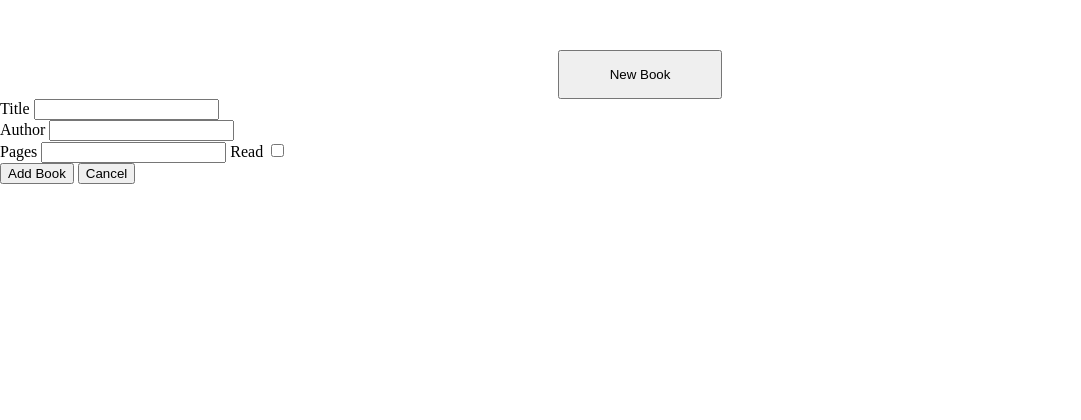
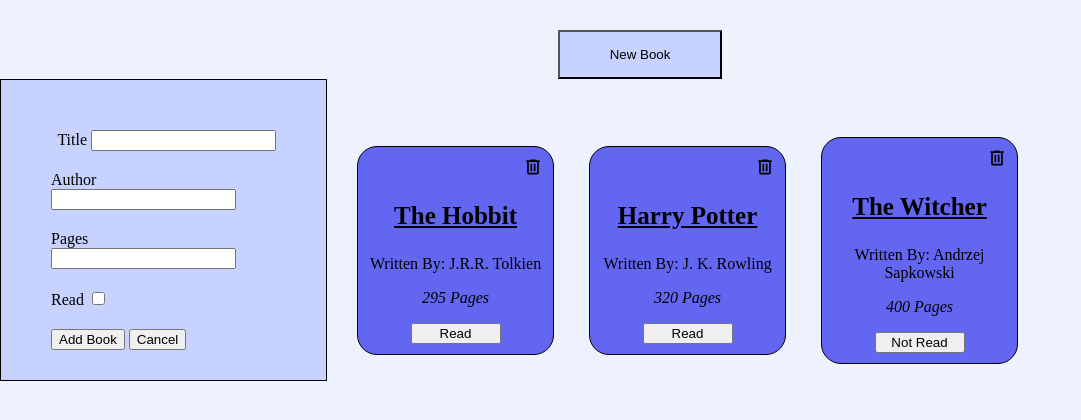
Before and after one commit to xKChan/libraryApp, a website with bundled scripts: page index.html in a window 1280 px wide. Both pictures are taken after a click on the button "New Book". Shown: the whole page, without its empty margins (0-1081 px from the left). Built offline with nearby package versions, Linux system fonts and the light colour scheme.

Commit message:
Style page a little bit

```diff
--- a/index.html
+++ b/index.html
@@ -8,7 +8,10 @@
     <script src="/script.js" defer></script>
   </head>
   <body>
-    <div class="container"><button id="new-book-btn">New Book</button></div>
+    <div class="container">
+      <button id="new-book-btn">New Book</button>
+    </div>
+    <div class="card-container">
       <form id="new-book-form" style="display: none">
         <div class="row1">
           <label for="title">Title</label>
@@ -21,14 +24,17 @@
         <div class="row3">
           <label for="pages">Pages</label>
           <input type="text" name="pages" id="pages" />
+        </div>
+        <div class="row4">
           <label for="read">Read</label>
           <input type="checkbox" name="read" id="read" />
         </div>
-      <div class="row4">
+        <div class="row5">
           <button type="submit" id="add-book">Add Book</button>
           <button type="button" id="cancel">Cancel</button>
         </div>
       </form>
       <div class="books-container"></div>
+    </div>
   </body>
 </html>
--- a/script.js
+++ b/script.js
@@ -6,7 +6,7 @@
     title: "The Hobbit",
     author: "J.R.R. Tolkien",
     pages: 295,
-    read: "Not Read",
+    read: "Read",
   },
   {
     title: "Harry Potter",
@@ -68,10 +68,10 @@
     let bookEl = document.createElement("div");
     bookEl.setAttribute("class", "cards");
     bookEl.innerHTML = "";
-    bookEl.innerHTML = `<h3 class "bookTitle">${book.title}</h3> Written By: ${book.author} <p>${book.pages} Pages / ${book.read}</p>`;
+    bookEl.innerHTML = `<h3 class = "bookTitle">${book.title}</h3> Written By: ${book.author} <p>${book.pages} Pages </p> <button class = "updateread">${book.read}</button>`;
     const cancelImg = document.createElement("img");
     cancelImg.setAttribute("id", "trash");
-    cancelImg.setAttribute("data-book", i);
+    cancelImg.setAttribute("data-index", i);
     cancelImg.src = "/trash-can-outline.svg";
     bookEl.appendChild(cancelImg);
     showBooks.appendChild(bookEl);
@@ -95,11 +95,11 @@
 
 // Remove book
 function removeBook() {
-  let deleteBook = document.querySelectorAll("[data-book]");
+  let deleteBook = document.querySelectorAll("[data-index]");
   deleteBook.forEach((trash) => {
     trash.addEventListener("click", () => {
       for (let i = 0; i < myLibrary.length; i++) {
-        if (trash.dataset.book == i) {
+        if (trash.dataset.index == i) {
           myLibrary.splice(i, 1);
           displayBooks();
           console.log(myLibrary);
@@ -112,3 +112,4 @@
 
 addBookForm();
 cancel();
+displayBooks();
--- a/style.css
+++ b/style.css
@@ -2,16 +2,40 @@
   margin: 0;
   width: 100vw;
   height: 100vh;
+  background-color: #eef2ff;
 }
 
 .container {
-  padding-top: 50px;
+  padding-top: 30px;
+}
+
+.card-container {
+  display: flex;
+  grid-template-columns: auto 1fr;
+}
+
+#new-book-form {
+  display: grid;
+  row-gap: 20px;
+  grid-template-rows: 1fr 1fr 1fr;
+  border: 1px black solid;
+  width: fit-content;
+  height: 200px;
+  padding: 50px 50px;
+  background-color: #c7d2fe;
+}
+
+.row1,
+.row2,
+.row3 {
+  justify-self: end;
 }
 
 #new-book-btn {
   margin: auto;
   display: block;
   padding: 15px 50px;
+  background-color: #c7d2fe;
 }
 
 .books-container {
@@ -19,7 +43,7 @@
   grid-template-columns: repeat(4, 1fr);
   grid-template-rows: auto;
   gap: 35px;
-  padding-top: 40px;
+  padding: 40px 30px 0px;
 }
 
 .cards {
@@ -29,6 +53,7 @@
   text-align: center;
   display: grid;
   grid-template-rows: auto;
+  background-color: #6366f1;
 }
 
 .cards h3 {
```
Lines whose indentation alone changed are shown as unchanged.
